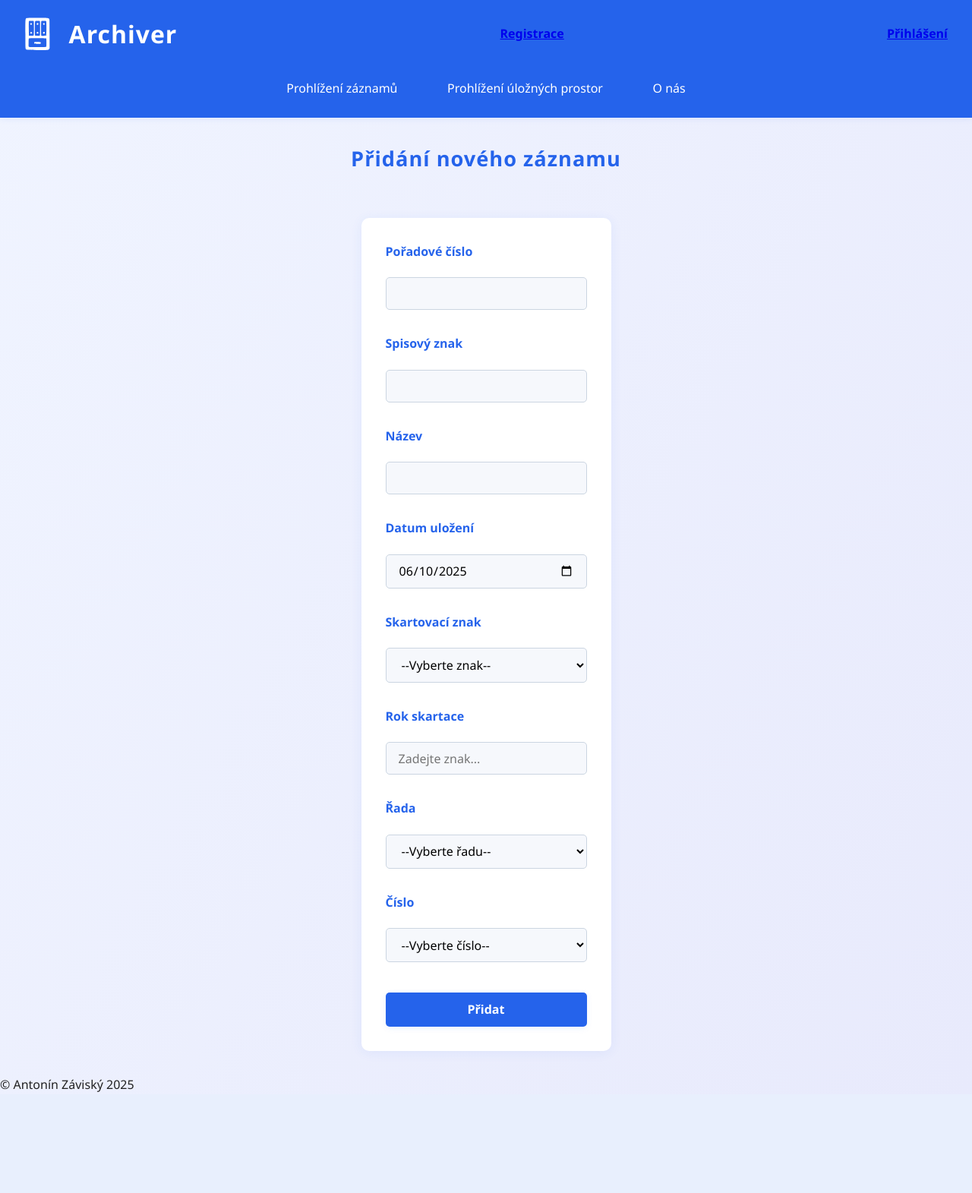
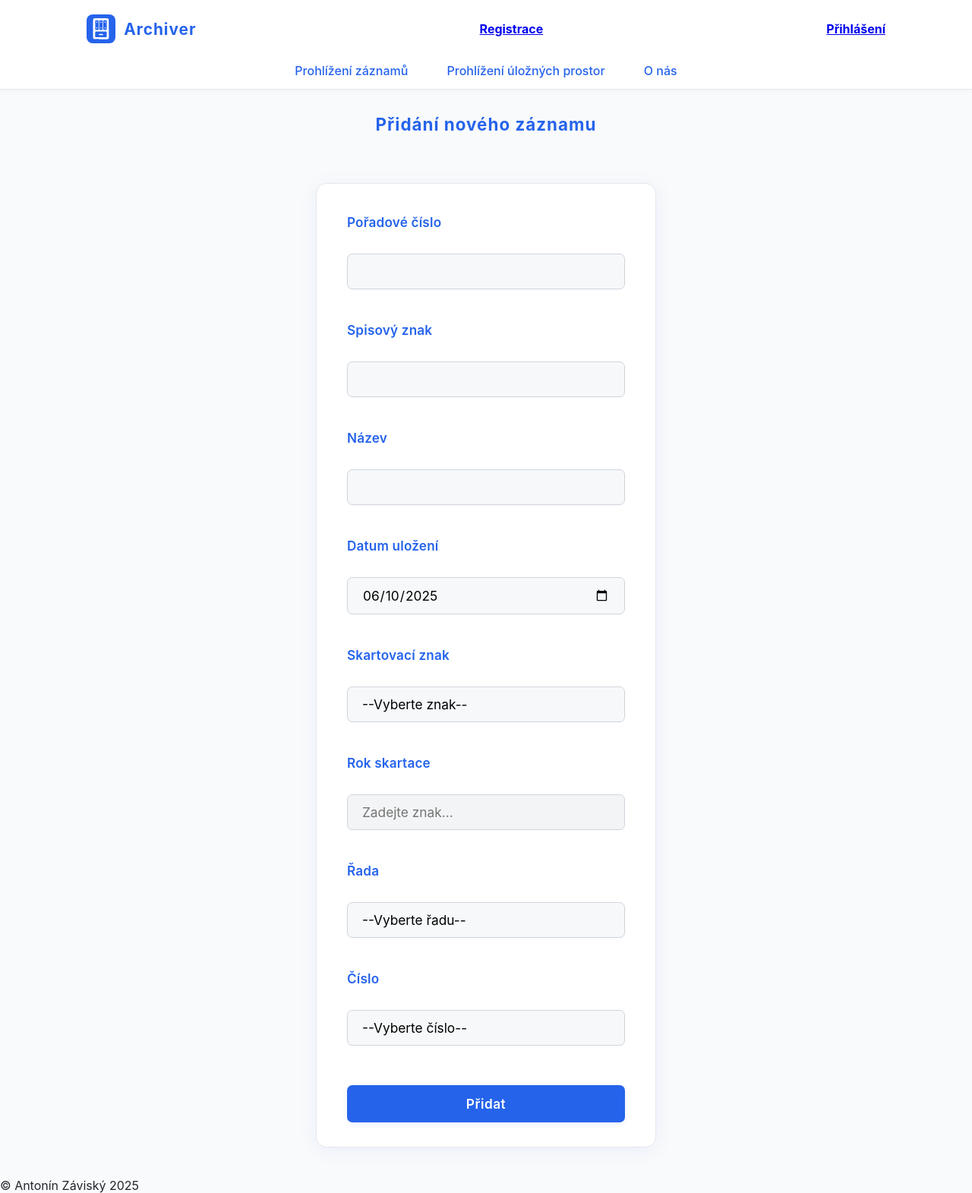
Before and after one commit to Tondaaa/zwa_project, a PHP site: page /new-file.php in a window 1280 px wide. Shown: the whole page at 76% size. Before the commit the page ends 1438 px from the top, so only its background shows below. Run offline with PHP 8.4, Linux system fonts and the light colour scheme; data that the repository does not hold is empty.

Commit message:
New styling

```diff
--- a/new-file.phtml
+++ b/new-file.phtml
@@ -4,7 +4,7 @@
 
 <h2>Přidání nového záznamu</h2>
 <form method="POST">
-    <div class="newFile">
+    <div class="form-wide">
         <label for="poradCislo">Pořadové číslo</label>
         <input type="text" name="poradCislo" id="poradCislo" required>
 
@@ -30,7 +30,6 @@
 
         <label for="yearSkart">Rok skartace</label>
         <input type="text" name="yearSkart" id="yearSkart" readonly placeholder="Zadejte znak...">
-        <!-- tady ten script je z chatGPT (neumim JavaScript D: ) -->
         <script>
             document.getElementById('char2').addEventListener('input', function () {
                 const value = this.value;
@@ -62,7 +61,6 @@
             <?php } ?>
         </select>
 
-
         <button name="fileForm">Přidat</button>
     </div>
 </form>
--- a/new-storage.phtml
+++ b/new-storage.phtml
@@ -1,6 +1,7 @@
 <h2>Přidání nového úložného prostoru</h2>
 
 <form method="POST">
+    <div class="storage-wide">
         <div class="row">
             <input type="text" name="radaRacku" id="radaRacku" placeholder="Řada racků" required>
         </div>
@@ -8,4 +9,5 @@
             <input type="text" name="cisloRacku" id="cisloRacku" placeholder="Číslo racku" required>
         </div>
         <button name="storageForm">Přidat</button>
+    </div>
 </form>
--- a/style.css
+++ b/style.css
@@ -1,46 +1,51 @@
-/* --- Modern, Simple, Clean Style for Archiver --- */
-
-/* Reset and base styles */
 * {
     box-sizing: border-box;
     margin: 0;
     padding: 0;
-    font-family: 'Segoe UI', Tahoma, Geneva, Verdana, sans-serif;
+    font-family: 'Inter', 'Segoe UI', Arial, sans-serif;
 }
 
 body {
-    background: linear-gradient(120deg, #f0f4ff 0%, #e8eafc 100%);
+    background: #f9fafb;
     min-height: 100vh;
-    color: #222;
-    line-height: 1.6;
+    color: #23272f;
+    display: flex;
+    flex-direction: column;
 }
 
 header {
-    background: #2563eb;
-    color: #fff;
-    box-shadow: 0 2px 8px rgba(37,99,235,0.08);
-    padding-bottom: 1rem;
-    margin-bottom: 2rem;
+    background: #fff;
+    border-bottom: 1px solid #e5e7eb;
+    padding: 0.5rem 0;
+    box-shadow: 0 2px 8px rgba(0,0,0,0.03);
 }
 
 .head {
+    max-width: 1100px;
+    margin: 0 auto;
     display: flex;
     align-items: center;
     justify-content: space-between;
-    padding: 1.2rem 2rem 0.5rem 2rem;
+    padding: 0.7rem 1.5rem;
 }
 
+.titulek {
+    display: flex;
+    align-items: center;
+    gap: 0.7rem;
+}
 .titulek img {
-    width: 2.2em;
-    vertical-align: middle;
+    width: 38px;
+    height: 38px;
+    border-radius: 8px;
+    background: #2563eb;
+    padding: 4px;
 }
 .titulek h1 {
-    display: inline-block;
-    margin-left: 0.6em;
-    font-size: 2em;
+    font-size: 1.3em;
     font-weight: 700;
+    color: #2563eb;
     letter-spacing: 1px;
-    vertical-align: middle;
 }
 
 .user, .admin, .userInfo, .reg, .log, .logout {
@@ -49,40 +54,39 @@ header {
 }
 
 .admin {
-    background: #912a2a;
-    border: 3px solid #c03232;
-    border-radius: 8px;
+    background: #f87171;
+    border-radius: 5px;
     color: #fff;
-    font-weight: bold;
-    padding: 0.3em 1em;
-    margin-left: 1em;
+    font-weight: 600;
+    padding: 0.2em 0.8em;
     font-size: 0.95em;
+    margin-left: 0.7em;
+    letter-spacing: 0.5px;
 }
 
 .logout button {
-    background: #fff;
-    color: #2563eb;
-    border: 1px solid #2563eb;
+    background: #2563eb;
+    color: #fff;
+    border: none;
     border-radius: 5px;
     padding: 0.4em 1.2em;
     font-weight: 600;
     cursor: pointer;
-    transition: background 0.2s, color 0.2s;
+    transition: background 0.2s;
 }
 .logout button:hover {
-    background: #2563eb;
-    color: #fff;
+    background: #1e40af;
 }
 
 nav {
     width: 100%;
     display: flex;
     justify-content: center;
-    margin-top: 1rem;
+    margin-top: 0.5rem;
 }
 nav ul {
     display: flex;
-    gap: 1.5rem;
+    gap: 1.2rem;
     list-style: none;
     padding: 0;
 }
@@ -90,20 +94,20 @@ nav li {
     display: flex;
 }
 nav a {
-    color: #fff;
+    color: #2563eb;
     text-decoration: none;
     font-weight: 500;
-    padding: 0.6em 1.3em;
-    border-radius: 5px;
+    padding: 0.4em 1em;
+    border-radius: 4px;
     transition: background 0.2s, color 0.2s;
 }
 nav a:hover, nav a:focus {
-    background: #1e40af;
-    color: #fff;
+    background: #e0e7ff;
+    color: #1e40af;
 }
 
 h2 {
-    font-size: 1.7em;
+    font-size: 1.4em;
     font-weight: 700;
     margin: 2rem 0 1.5rem 0;
     color: #2563eb;
@@ -111,34 +115,35 @@ h2 {
     letter-spacing: 1px;
 }
 
-.form, .newFile {
+.form, .newFile, .newStorage {
     background: #fff;
-    border-radius: 10px;
-    box-shadow: 0 2px 16px rgba(37,99,235,0.07);
-    max-width: 400px;
+    border-radius: 8px;
+    box-shadow: 0 2px 8px rgba(37,99,235,0.05);
+    max-width: 340px;
     margin: 2rem auto;
-    padding: 2rem 2rem;
+    padding: 1.2rem 1.2rem;
     display: flex;
     flex-direction: column;
     gap: 1em;
+    border: 1px solid #e5e7eb;
 }
-
 
 .form label, .newFile label, .newStorage label {
     font-weight: 600;
     margin-bottom: 0.3em;
     color: #2563eb;
+    font-size: 0.97em;
 }
 
 .form input, .form select,
 .newFile input, .newFile select,
 .newStorage input, .newStorage select {
-    padding: 0.6em 1em;
-    border: 1px solid #cbd5e1;
+    padding: 0.5em 1em;
+    border: 1px solid #d1d5db;
     border-radius: 5px;
     margin-bottom: 1em;
     font-size: 1em;
-    background: #f6f8fc;
+    background: #f3f4f6;
     transition: border 0.2s;
 }
 .form input:focus, .form select:focus,
@@ -153,36 +159,35 @@ button, input[type="submit"] {
     color: #fff;
     border: none;
     border-radius: 5px;
-    padding: 0.7em 2em;
+    padding: 0.6em 1.5em;
     font-size: 1em;
     font-weight: 600;
     cursor: pointer;
     margin-top: 0.5em;
     transition: background 0.2s, box-shadow 0.2s;
-    box-shadow: 0 2px 8px rgba(37,99,235,0.08);
+    box-shadow: 0 2px 8px rgba(37,99,235,0.05);
 }
 button:hover, input[type="submit"]:hover {
     background: #1e40af;
-    transition: 0.2s ease-in-out;
 }
 
 .newStorage {
-    margin: auto;
     max-width: 320px;
     margin-bottom: 2rem;
     margin-top: 1rem;
     padding: 1.2rem 1.5rem;
     align-items: center;
     background: #fff;
-    border-radius: 10px;
-    box-shadow: 0 2px 16px rgba(37,99,235,0.07);
+    border-radius: 8px;
+    box-shadow: 0 2px 8px rgba(37,99,235,0.05);
     display: flex;
     flex-direction: column;
+    border: 1px solid #e5e7eb;
 }
 .newStorage a {
     background: #2563eb;
     color: #fff;
-    padding: 0.7em 2em;
+    padding: 0.6em 1.5em;
     border-radius: 5px;
     font-weight: 600;
     text-decoration: none;
@@ -192,42 +197,72 @@ button:hover, input[type="submit"]:hover {
     background: #1e40af;
 }
 
+.newFile {
+    max-width: 320px;
+    margin-bottom: 2rem;
+    margin-top: 1rem;
+    padding: 1.2rem 1.5rem;
+    align-items: center;
+    background: #fff;
+    border-radius: 8px;
+    box-shadow: 0 2px 8px rgba(37,99,235,0.05);
+    display: flex;
+    flex-direction: column;
+    border: 1px solid #e5e7eb;
+}
+.newFile a {
+    background: #2563eb;
+    color: #fff;
+    padding: 0.6em 1.5em;
+    border-radius: 5px;
+    font-weight: 600;
+    text-decoration: none;
+    transition: background 0.2s;
+}
+.newFile a:hover {
+    background: #1e40af;
+}
+
 .stul {
     width: 80%;
     margin: 2rem auto;
-    overflow-x: auto;
+    overflow-x: scroll;
+    background: #fff;
+    border-radius: 8px;
+    box-shadow: 0 2px 8px rgba(37,99,235,0.05);
+    padding: 1rem 0.5rem;
+    border: 1px solid #e5e7eb;
 }
 
 .stul2 {
-    width: 50%;
+    width: 30%;
     margin: 2rem auto;
-    overflow-x: auto;
+    overflow-x: scroll;
+    background: #fff;
+    border-radius: 8px;
+    box-shadow: 0 2px 8px rgba(37,99,235,0.05);
+    padding: 1rem 0.5rem;
+    border: 1px solid #e5e7eb;
 }
 
 table {
     width: 100%;
-    border-collapse: separate;
-    border-spacing: 0;
-    background: #fff;
-    border: 1.5px solid #2563eb;
-    border-radius: 10px;
-    box-shadow: 0 2px 16px rgba(37,99,235,0.07);
+    border-collapse: collapse;
+    background: transparent;
     font-size: 1em;
     margin-bottom: 2rem;
 }
 
 th, td {
-    padding: 0.8em 1.1em;
+    padding: 0.7em 1em;
     border-bottom: 1px solid #e5e7eb;
-    border-right: 1px solid #e5e7eb;
     text-align: left;
 }
 
 th {
-    background: #2563eb;
-    color: #fff;
+    background: #f3f4f6;
+    color: #2563eb;
     font-weight: 700;
-    border-top: 1px solid #2563eb;
 }
 
 .actions {
@@ -296,3 +332,91 @@ input[type="text"], input[type="password"], input[type="email"], input[type="dat
         gap: 0.5rem;
     }
 }
+
+
+.form-wide, .storage-wide {
+    background: #fff;
+    border-radius: 14px;
+    box-shadow: 0 4px 24px rgba(37,99,235,0.08);
+    width: 35%;
+    margin: 2.5rem auto;
+    padding: 2.5rem 2.5rem 2rem 2.5rem;
+    display: flex;
+    flex-direction: column;
+    gap: 1.5em;
+    border: 1px solid #e5e7eb;
+}
+
+.form-wide label,
+.storage-wide label {
+    font-weight: 600;
+    color: #2563eb;
+    margin-bottom: 0.4em;
+    font-size: 1.07em;
+    letter-spacing: 0.2px;
+}
+
+.form-wide input,
+.form-wide select,
+.storage-wide input,
+.storage-wide select {
+    padding: 0.7em 1.1em;
+    border: 1.5px solid #d1d5db;
+    border-radius: 7px;
+    font-size: 1.08em;
+    background: #f6f8fa;
+    margin-bottom: 1.1em;
+    transition: border 0.2s, box-shadow 0.2s;
+    outline: none;
+    box-shadow: 0 1px 2px rgba(37,99,235,0.03);
+}
+
+.form-wide input:focus,
+.form-wide select:focus,
+.storage-wide input:focus,
+.storage-wide select:focus {
+    border: 1.5px solid #2563eb;
+    background: #fff;
+    box-shadow: 0 0 0 2px #e0e7ff;
+}
+
+.form-wide button,
+.storage-wide button {
+    background:#2563eb;
+    color: #fff;
+    border: none;
+    border-radius: 7px;
+    padding: 0.8em 2.2em;
+    font-size: 1.08em;
+    font-weight: 600;
+    cursor: pointer;
+    margin-top: 0.5em;
+    transition: background 0.2s, box-shadow 0.2s, transform 0.1s;
+    box-shadow: 0 2px 8px rgba(37,99,235,0.09);
+    letter-spacing: 0.5px;
+}
+.form-wide button:hover,
+.storage-wide button:hover {
+    background:#1e40af 60%;
+    transform: translateY(-2px) scale(1.03);
+    box-shadow: 0 4px 16px rgba(37,99,235,0.13);
+}
+
+.form-wide input[readonly] {
+    background: #f3f4f6;
+    color: #888;
+    cursor: not-allowed;
+}
+
+.form-wide select,
+.storage-wide select {
+    appearance: none;
+    padding-right: 2.2em;
+}
+
+@media (max-width: 700px) {
+    .form-wide, .storage-wide {
+        padding: 1rem;
+        max-width: 98vw;
+    }
+}
```
Also changed, not shown: other parts of style.css (+28 -26 lines). Lines whose indentation alone changed are shown as unchanged.
